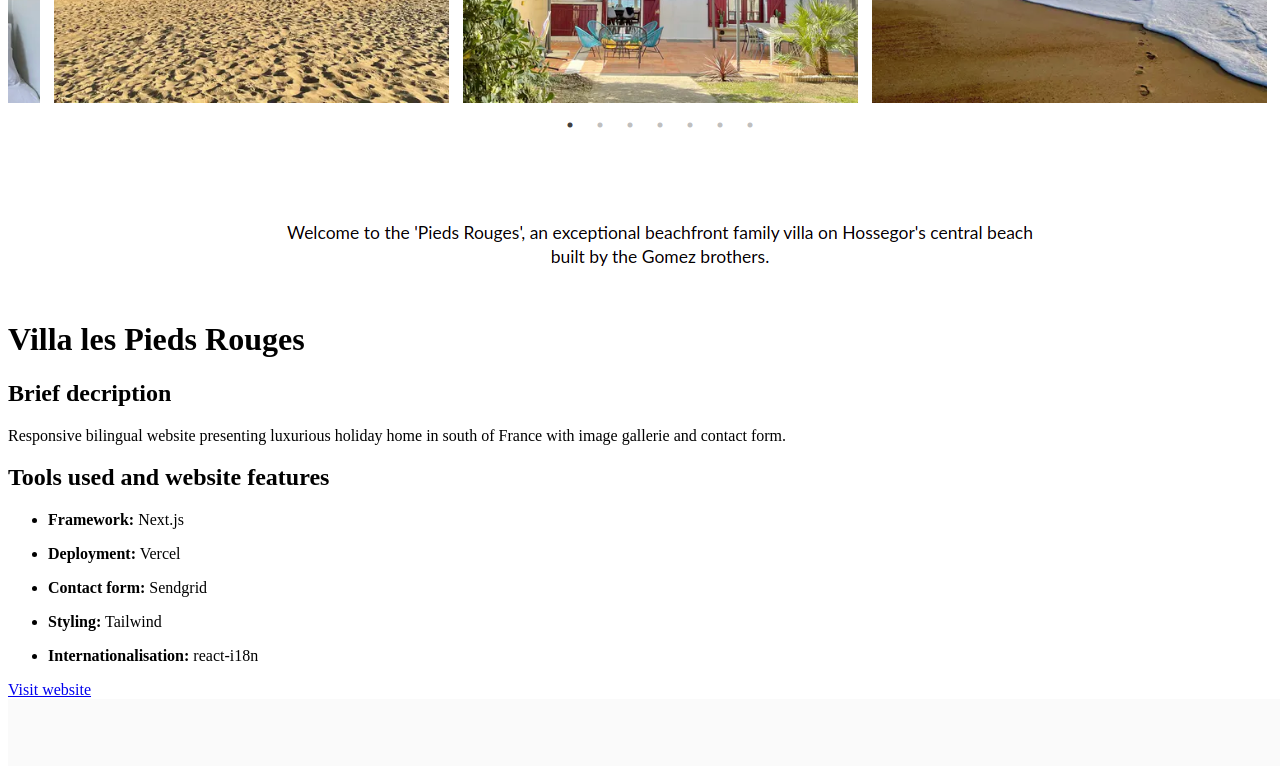
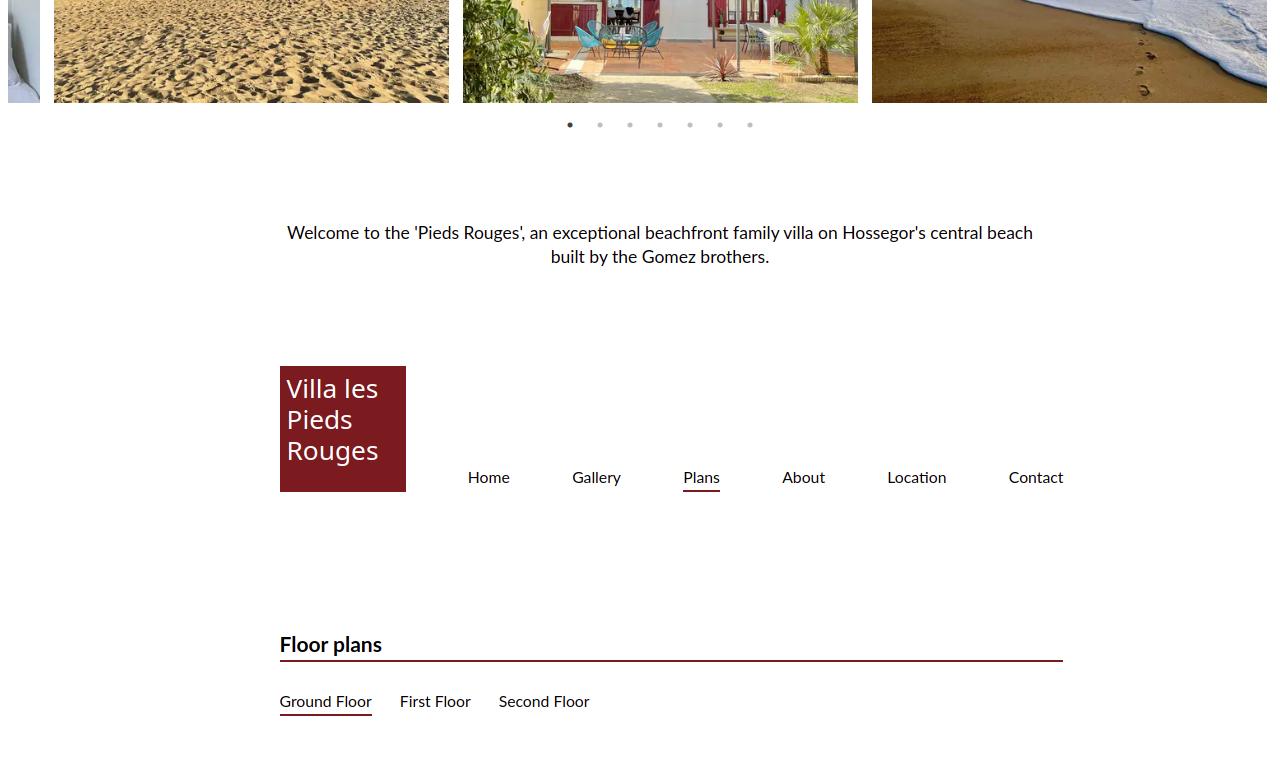
Before and after one commit to EmilieHumbert/portfolio, a Next.js app: page / in a window 1280 px wide. Shown: the part 1041-1807 px from the top of the page. Built offline with nearby package versions, Linux system fonts and the light colour scheme.

Commit message:
Add an extra picture per project

```diff
--- a/components/project.js
+++ b/components/project.js
@@ -6,8 +6,9 @@ export default function Project({ projects }) {
       {projects.map((project) => {
         return (
           <div key={project.title} className="gap-x-8 gap-y-12 lg:gap-y-24 grid grid-cols-1 lg:grid-cols-2 mt-12 mb-24 ">
-            <div className="border-2 border-gray-300">
-              <img alt={project.imageDescription} src={project.image} />
+            <div >
+              <img className="border-2 border-gray-300 mb-2" alt={project.imageDescription} src={project.imageFirst} />
+              <img className="border-2 border-gray-300" alt={project.imageDescription} src={project.imageSecond} />
             </div>
             <div>
               <h1 className="font-medium mb-6 text-4xl">{project.title}</h1>
--- a/components/projects.js
+++ b/components/projects.js
@@ -6,7 +6,8 @@ export default function Projects() {
   const projects = [
     {
       title: "Villa les Pieds Rouges",
-      image: "/images/villa-les-pieds-rouges-homepage.png",
+      imageFirst: "/images/villa-les-pieds-rouges-homepage.png",
+      imageSecond: "/images/villa-les-pieds-rouges-plans.png",
       imageDescription: "Villa les Pieds Rouges homepage",
       decription:
         "Responsive bilingual website presenting luxurious holiday home in south of France with image gallerie and contact form.",
@@ -21,7 +22,8 @@ export default function Projects() {
     },
     {
       title: "Instagram clone",
-      image: "/images/instagram-login.png",
+      imageFirst: "/images/instagram-login.png",
+      imageSecond: "/images/instagram-dashboard.png",
       imageDescription: "Instagram clone",
       decription:
         "Instagram clone using firebase and firestore for login, signin and images storage",
```
Also changed, not shown: public/images/instagram-dashboard.png (added), public/images/villa-les-pieds-rouges-plans.png (added).
